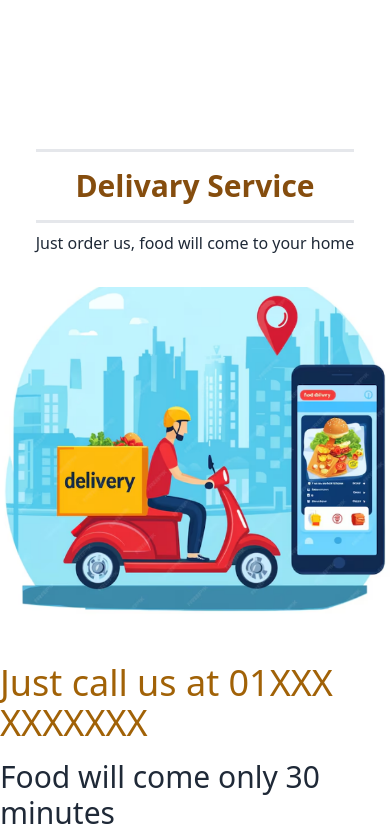
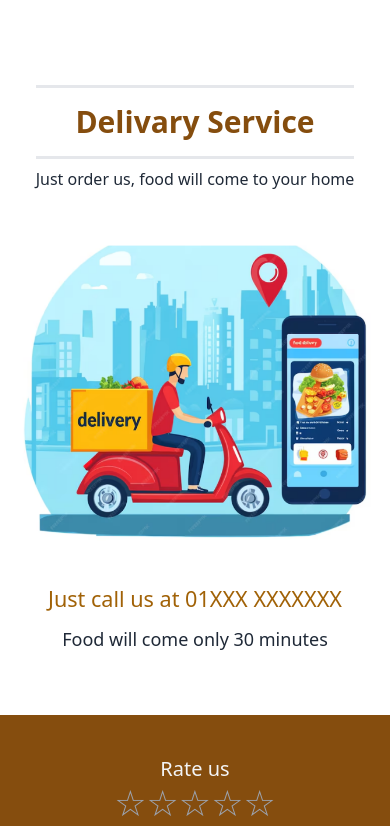
Before and after one commit to Jobayer-Ahmmed/chef-word-client, a React (Vite) app: page / in a window 390 px wide. Shown: the part 4097-4923 px from the top of the page. Built offline with nearby package versions, Linux system fonts and the light colour scheme.

Commit message:
edit: delivary

```diff
--- a/src/Pages/Home/Delivary/Delivary.jsx
+++ b/src/Pages/Home/Delivary/Delivary.jsx
@@ -2,7 +2,7 @@ import delivary from "../../../assets/delivary/delivary.png";
 
 const Delivary = () => {
   return (
-    <div className="flex flex-col items-center justify-center mt-56">
+    <div className="flex flex-col items-center justify-center lg:mt-56 md:mt-64 mt-40">
       <div>
         <div className="flex justify-center items-center  text-3xl text-yellow-800 font-semibold border-y-[3px] py-4 px-8">
           <h2>Delivary Service</h2>
@@ -11,13 +11,13 @@ const Delivary = () => {
           <p>Just order us, food will come to your home</p>
         </div>
       </div>
-      <div className="flex lg:flex-row flex-col gap-10 justify-center items-center">
+      <div className="flex lg:flex-row flex-col gap-10 justify-center items-center md:scale-100 scale-90">
         <img src={delivary} alt="" />
-        <div>
-          <p className="text-yellow-700 text-4xl font-medium">
+        <div >
+          <p className="text-yellow-700 md:text-4xl text-2xl font-medium text-center">
             Just call us at 01XXX XXXXXXX
           </p>
-          <p className="text-3xl mt-4">Food will come only 30 minutes</p>
+          <p className="md:text-3xl text-xl mt-4 text-center">Food will come only 30 minutes</p>
         </div>
       </div>
     </div>
--- a/src/Shared/Footer/Footer.jsx
+++ b/src/Shared/Footer/Footer.jsx
@@ -5,7 +5,7 @@ import Rating from "react-rating";
 
 const Footer = () => {
   return (
-    <div className="bg-yellow-800 text-gray-100 mt-10 pt-10">
+    <div className="bg-yellow-800 text-gray-100 lg:mt-10 md:mt-16 mt-10 pt-10">
       <div className="flex md:flex-row flex-col-reverse justify-center items-center gap-10 md:gap-32">
         <div>
           <h4 className="text-center mb-4 text-xl font-medium">Join us on</h4>
```
